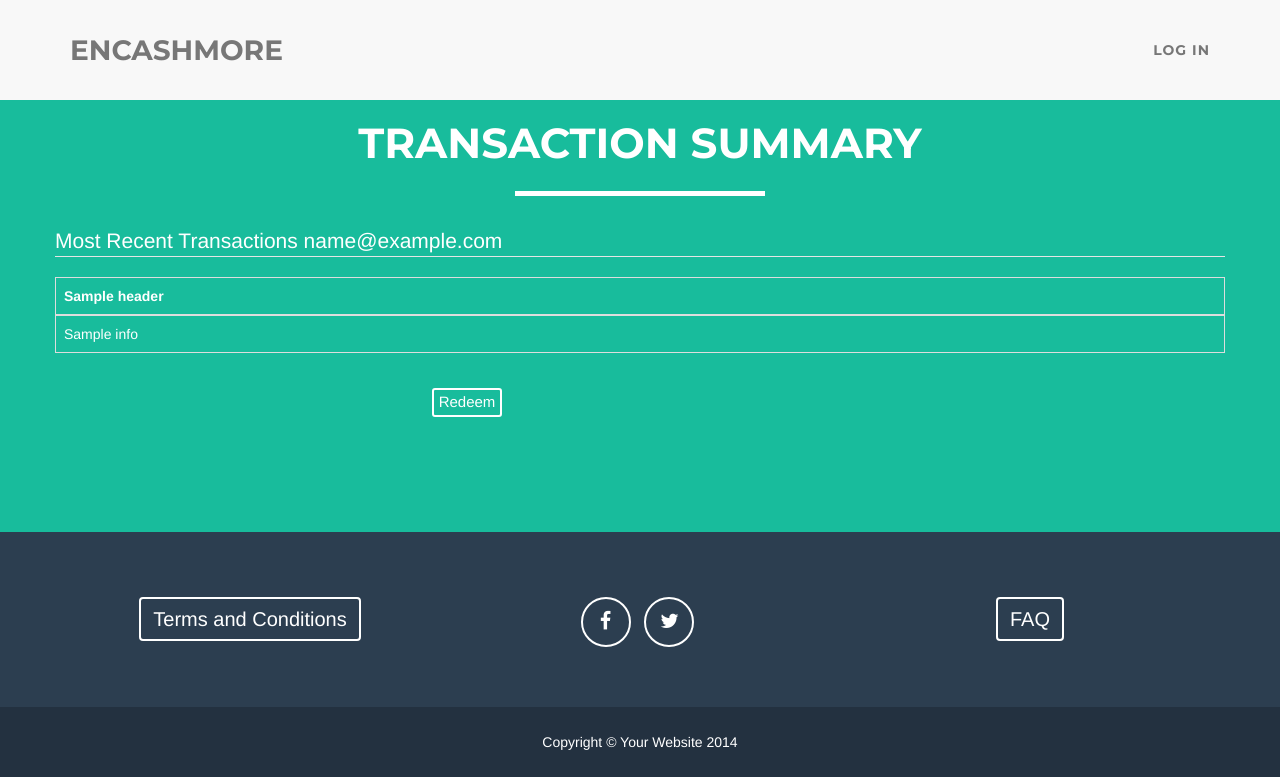
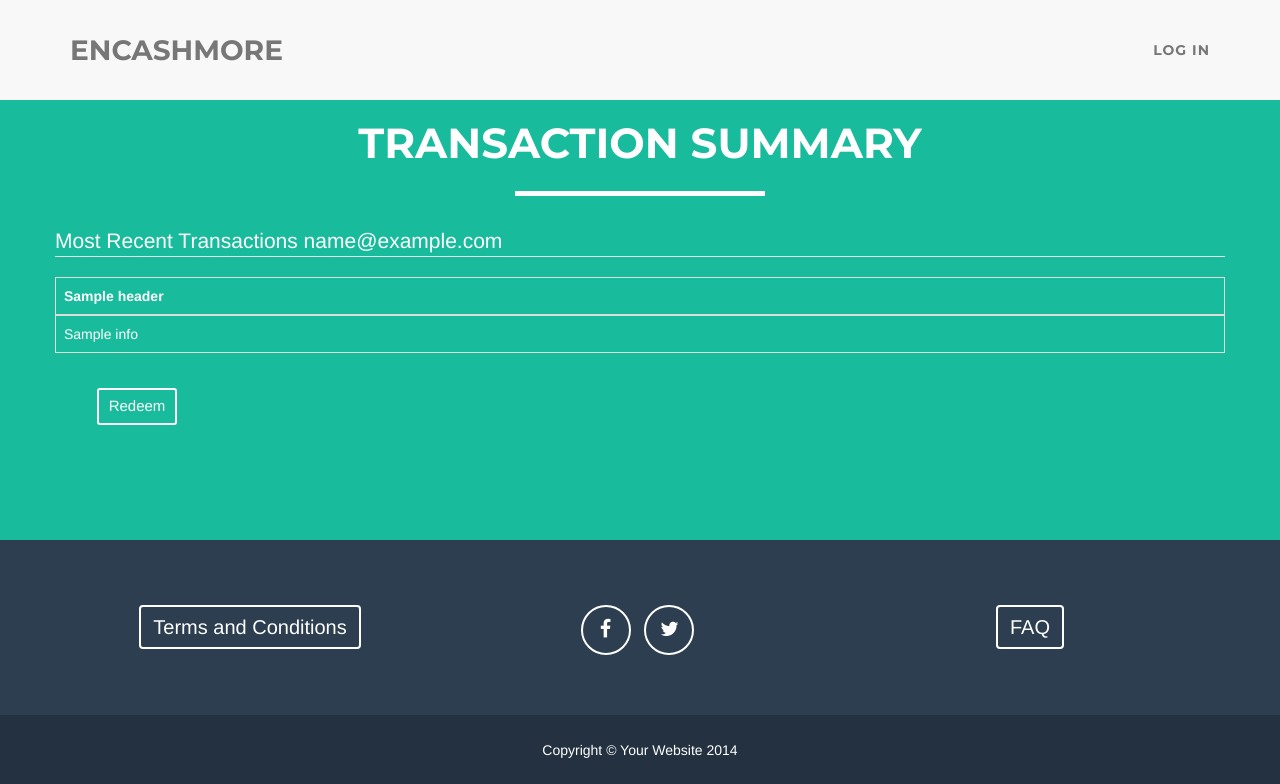
Before and after one commit to tenstormavi/hkbcashback-staging, a Flask app: template templates/user_transaction.html in a window 1280 px wide. Shown: the top 784 px of the page. Run offline with Flask 2, Linux system fonts and the light colour scheme; the template is opened without the code that fills it: most values are stand-ins (such as "Sample title", 1, 10 or a date in 2020); parts of the project's set-up code (start-up, migrations or seed data) failed here and were passed over; some libraries are stand-ins or nearby versions.

Commit message:
redeem button location

```diff
--- a/templates/user_transaction.html
+++ b/templates/user_transaction.html
@@ -38,8 +38,8 @@
 	<div class="row">
 			<form class="form-horizontal" method="post" role="form">
 				<div class="form-group">
-    				<div class="col-lg-5 col-lg-offset-4">
-        				<input class="btn btn-xs btn-outline" id="submit" name="submit" type="submit" value="Redeem" style="font-size:15px">
+    				<div class="col-lg-1 col-xs-offset-1">
+        				<input class="btn btn-sm btn-outline" id="submit" name="submit" type="submit" value="Redeem" style="font-size:15px">
         			</div>
       			</div>
 			</form>
```
